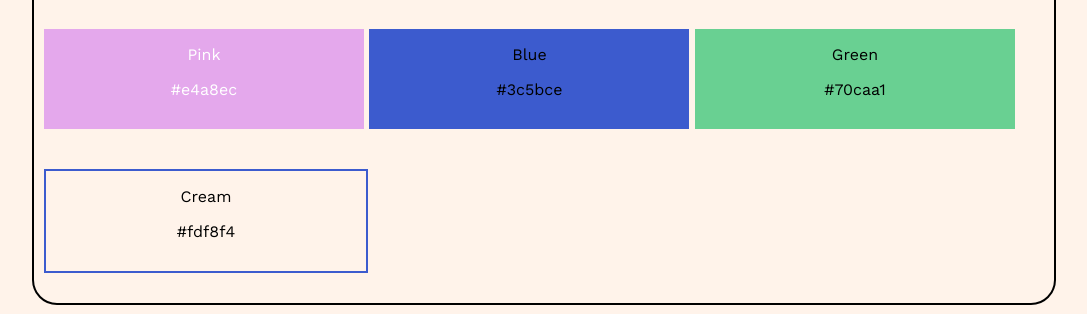
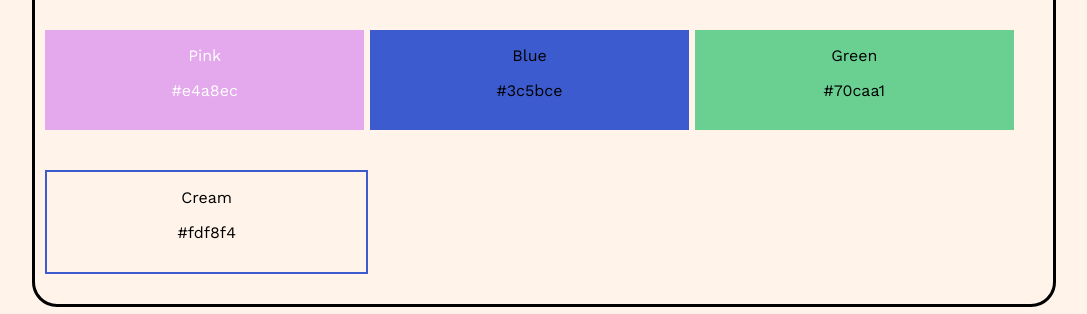
Before and after one commit to tessrezard/playroom, a plain HTML site: page style-guide/index.html in a window 1280 px wide. Shown: the part 220-534 px from the top of the page, without its empty margins (96-1183 px from the left). Drawn offline with nearby package versions, Linux system fonts and the light colour scheme; a web font is replaced by a local one.

Commit message:
add git ignore and udates to style guide styles

```diff
--- a/style-guide/style.css
+++ b/style-guide/style.css
@@ -21,7 +21,7 @@ body {
 
 
   .container {
-    border: 2px solid #000000;
+    border: 3px solid #000000;
     border-radius: 25px;
     padding: 10px;
     margin: 10px auto;
```
Also changed, not shown: 1 other file.
